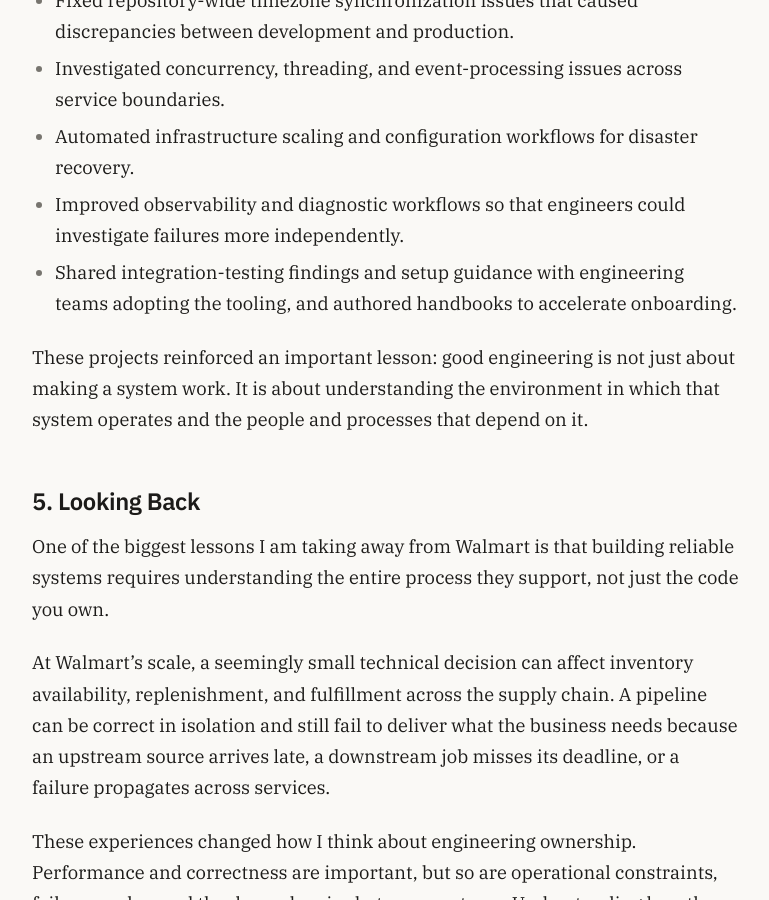
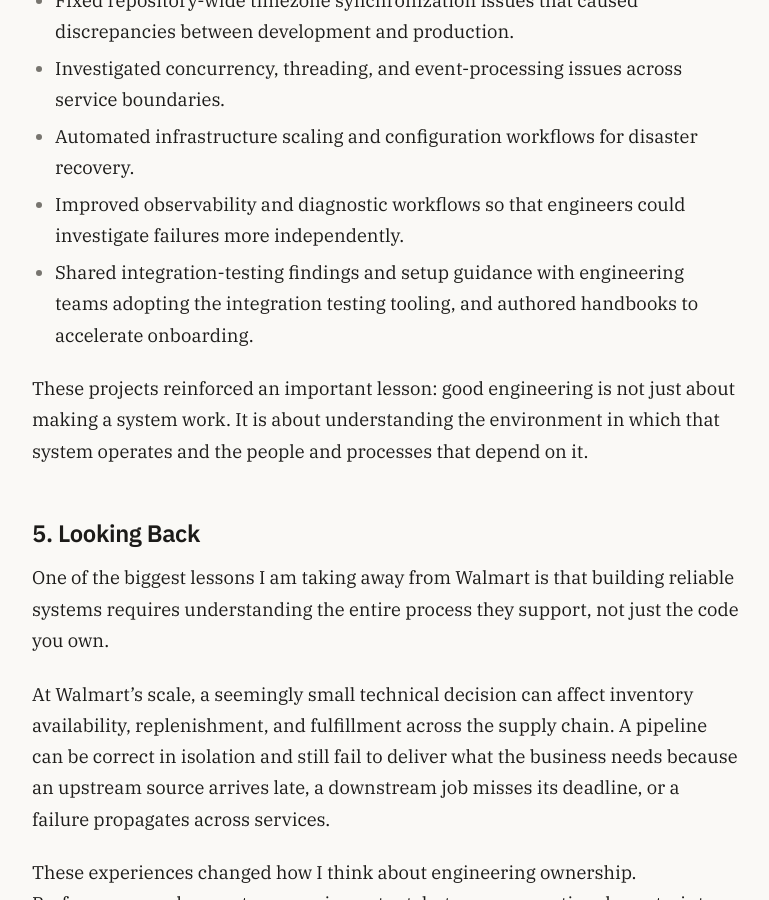
Before and after one commit to NAYCal/NAYCal.github.io, a Jekyll site: the page built from _posts/2026-10-12-reflecting-on-2-5-years-at-walmart-global-tech.md, in a window 1280 px wide and 900 px high, scrolled down 5458 px. Shown: the whole window, without its empty margins (247-1016 px from the left). Built offline with Jekyll 4.4.1, drawn with Linux system fonts in a browser that asks for light colours.

Commit message:
Update 2026-10-12-reflecting-on-2-5-years-at-walmart-global-tech.md

```diff
--- a/_posts/2026-10-12-reflecting-on-2-5-years-at-walmart-global-tech.md
+++ b/_posts/2026-10-12-reflecting-on-2-5-years-at-walmart-global-tech.md
@@ -112,7 +112,7 @@
 - Investigated concurrency, threading, and event-processing issues across service boundaries.
 - Automated infrastructure scaling and configuration workflows for disaster recovery.
 - Improved observability and diagnostic workflows so that engineers could investigate failures more independently.
-- Shared integration-testing findings and setup guidance with engineering teams adopting the tooling, and authored handbooks to accelerate onboarding.
+- Shared integration-testing findings and setup guidance with engineering teams adopting the integration testing tooling, and authored handbooks to accelerate onboarding.
 
 These projects reinforced an important lesson: good engineering is not just about making a system work. It is about understanding the environment in which that system operates and the people and processes that depend on it.
 
```
